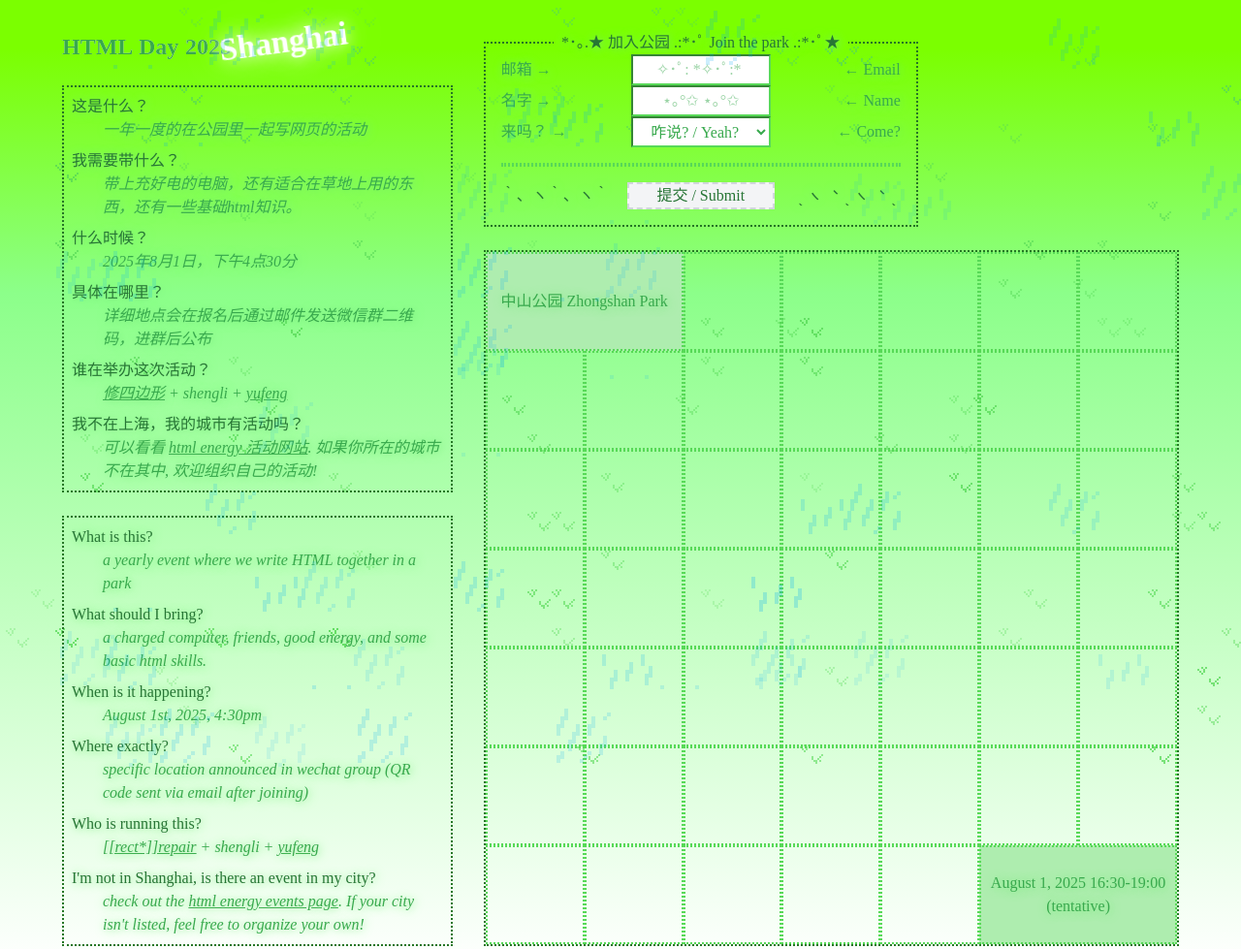
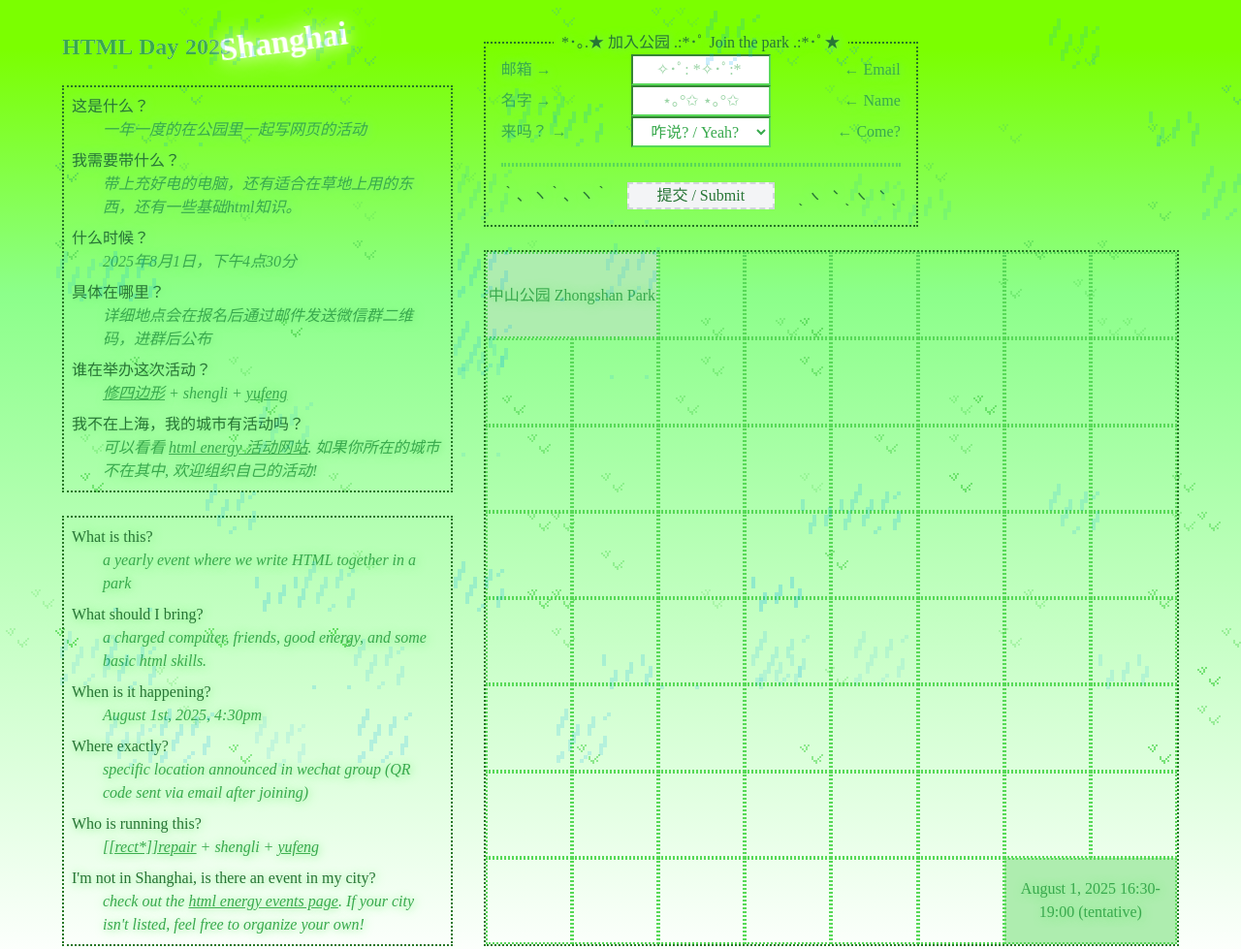
Before and after one commit to yz3440/html-energy-shanghai-2025, a plain HTML site: page index.html in a window 1280 px wide. Shown: the whole page at 97% size. Drawn offline with Linux system fonts and the light colour scheme; no server answers.

Commit message:
update grid

```diff
--- a/index.html
+++ b/index.html
@@ -398,7 +398,7 @@
       placeRandomRain(50);
 
       const specialElements = [];
-      insertGrassBlocks(49);
+      insertGrassBlocks(64);
 
       await fetchRSVPs();
       console.log(ALL_PARTICIPANTS);
--- a/style.css
+++ b/style.css
@@ -130,8 +130,8 @@ body {
 
 .grass-field {
   display: grid;
-  grid-template-columns: repeat(7, 1fr);
-  grid-template-rows: repeat(7, 1fr);
+  grid-template-columns: repeat(8, 1fr);
+  grid-template-rows: repeat(8, 1fr);
 }
 
 .grass-block {
```
